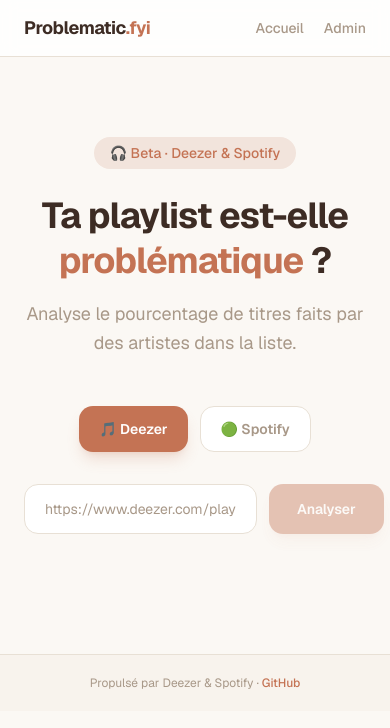
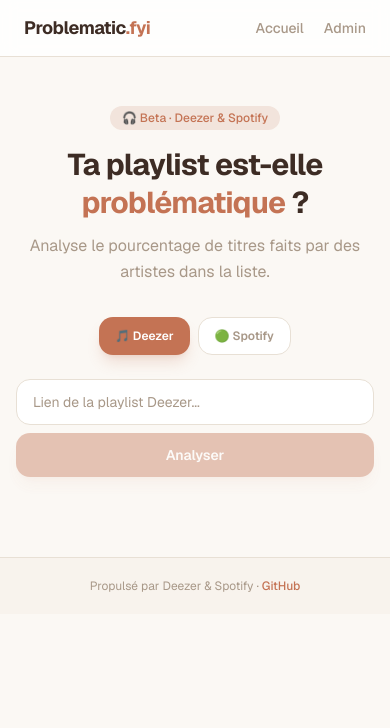
Before and after one commit to gzm-lab/deezer-problematic, a Next.js app: page / in a window 390 px wide. Shown: the top 728 px of the page. Built offline with nearby package versions, Linux system fonts and the light colour scheme.

Commit message:
feat: mobile responsive + clear/reset button
- Responsive: smaller text/padding on mobile, stacked input+button
- Clear button in input field (x) + 'Nouvelle analyse' on results
- Cleaner mobile layout

```diff
--- a/src/app/page.tsx
+++ b/src/app/page.tsx
@@ -1,6 +1,6 @@
 "use client";
 
-import { useState } from "react";
+import { useState, useRef } from "react";
 import { AnalysisResult } from "@/lib/types";
 
 export default function Home() {
@@ -9,6 +9,14 @@
   const [loading, setLoading] = useState(false);
   const [result, setResult] = useState<AnalysisResult | null>(null);
   const [error, setError] = useState<string | null>(null);
+  const inputRef = useRef<HTMLInputElement>(null);
+
+  function handleClear() {
+    setUrl("");
+    setResult(null);
+    setError(null);
+    inputRef.current?.focus();
+  }
 
   async function handleAnalyze(e: React.FormEvent) {
     e.preventDefault();
@@ -53,26 +61,26 @@
   };
 
   return (
-    <div className="max-w-2xl mx-auto px-6 py-20">
+    <div className="max-w-2xl mx-auto px-4 sm:px-6 py-12 sm:py-20">
       {/* Hero */}
-      <div className="text-center mb-12">
-        <div className="inline-flex items-center gap-2 px-4 py-1.5 rounded-full bg-accent-light text-accent text-sm font-medium mb-6">
+      <div className="text-center mb-8 sm:mb-12">
+        <div className="inline-flex items-center gap-2 px-3 sm:px-4 py-1 sm:py-1.5 rounded-full bg-accent-light text-accent text-xs sm:text-sm font-medium mb-4 sm:mb-6">
           🎧 Beta · Deezer &amp; Spotify
         </div>
-        <h1 className="text-4xl font-bold tracking-tight mb-4 text-foreground leading-tight">
+        <h1 className="text-3xl sm:text-4xl font-bold tracking-tight mb-3 sm:mb-4 text-foreground leading-tight">
           Ta playlist est-elle<br />
           <span className="text-accent">problématique</span>&nbsp;?
         </h1>
-        <p className="text-muted text-lg max-w-md mx-auto leading-relaxed">
+        <p className="text-muted text-base sm:text-lg max-w-md mx-auto leading-relaxed">
           Analyse le pourcentage de titres faits par des artistes dans la liste.
         </p>
       </div>
 
       {/* Platform selector */}
-      <div className="flex justify-center gap-3 mb-8">
+      <div className="flex justify-center gap-2 sm:gap-3 mb-6 sm:mb-8">
         <button
           onClick={() => { setPlatform("deezer"); setResult(null); setError(null); }}
-          className={`px-5 py-3 rounded-[var(--radius-md)] font-semibold text-sm transition-all ${
+          className={`px-4 sm:px-5 py-2.5 sm:py-3 rounded-[var(--radius-md)] font-semibold text-xs sm:text-sm transition-all ${
             platform === "deezer"
               ? "bg-accent text-white shadow-lg shadow-accent/20"
               : "bg-surface border border-border text-muted hover:text-foreground hover:border-accent/30"
@@ -82,7 +90,7 @@
         </button>
         <button
           onClick={() => { setPlatform("spotify"); setResult(null); setError(null); }}
-          className={`px-5 py-3 rounded-[var(--radius-md)] font-semibold text-sm transition-all ${
+          className={`px-4 sm:px-5 py-2.5 sm:py-3 rounded-[var(--radius-md)] font-semibold text-xs sm:text-sm transition-all ${
             platform === "spotify"
               ? "bg-accent text-white shadow-lg shadow-accent/20"
               : "bg-surface border border-border text-muted hover:text-foreground hover:border-accent/30"
@@ -93,23 +101,36 @@
       </div>
 
       {/* Input form */}
-      <form onSubmit={handleAnalyze} className="mb-10">
-        <div className="flex gap-3">
+      <form onSubmit={handleAnalyze} className="mb-8 sm:mb-10">
+        <div className="flex flex-col sm:flex-row gap-2 sm:gap-3">
+          <div className="flex-1 relative">
             <input
+              ref={inputRef}
               type="text"
               value={url}
               onChange={(e) => setUrl(e.target.value)}
               placeholder={
                 platform === "deezer"
-                ? "https://www.deezer.com/playlist/..."
-                : "https://open.spotify.com/playlist/..."
+                  ? "Lien de la playlist Deezer..."
+                  : "Lien de la playlist Spotify..."
               }
-            className="flex-1 px-5 py-3.5 rounded-[var(--radius-md)] bg-surface border border-border text-foreground placeholder:text-muted focus:outline-none focus:ring-2 focus:ring-accent/30 focus:border-accent transition-all text-sm"
+              className="w-full px-4 sm:px-5 py-3 sm:py-3.5 pr-10 rounded-[var(--radius-md)] bg-surface border border-border text-foreground placeholder:text-muted focus:outline-none focus:ring-2 focus:ring-accent/30 focus:border-accent transition-all text-sm"
             />
+            {url && (
+              <button
+                type="button"
+                onClick={handleClear}
+                className="absolute right-3 top-1/2 -translate-y-1/2 w-6 h-6 rounded-full bg-border/50 text-muted hover:bg-border hover:text-foreground flex items-center justify-center transition-colors text-xs"
+                title="Effacer"
+              >
+                ✕
+              </button>
+            )}
+          </div>
           <button
             type="submit"
             disabled={loading || !url.trim()}
-            className="px-7 py-3.5 rounded-[var(--radius-md)] bg-accent text-white font-semibold text-sm hover:bg-accent-hover disabled:opacity-40 disabled:cursor-not-allowed transition-all shadow-lg shadow-accent/15"
+            className="px-7 py-3 sm:py-3.5 rounded-[var(--radius-md)] bg-accent text-white font-semibold text-sm hover:bg-accent-hover disabled:opacity-40 disabled:cursor-not-allowed transition-all shadow-lg shadow-accent/15 whitespace-nowrap"
           >
             {loading ? (
               <span className="flex items-center gap-2">
@@ -124,9 +145,15 @@
 
       {/* Error */}
       {error && (
-        <div className="p-5 rounded-[var(--radius-md)] bg-danger-light border border-danger/20 text-danger mb-8">
+        <div className="p-4 sm:p-5 rounded-[var(--radius-md)] bg-danger-light border border-danger/20 text-danger mb-6 sm:mb-8 relative group">
           <p className="font-semibold text-sm mb-1">Erreur</p>
           <p className="text-sm opacity-90">{error}</p>
+          <button
+            onClick={handleClear}
+            className="absolute top-3 right-3 text-xs text-danger/60 hover:text-danger transition-colors opacity-0 group-hover:opacity-100"
+          >
+            ✕ Effacer
+          </button>
         </div>
       )}
 
@@ -134,23 +161,32 @@
       {result && (
         <div className="rounded-[var(--radius-lg)] bg-surface border border-border overflow-hidden shadow-sm">
           {/* Header */}
-          <div className="p-8 border-b border-border">
-            <p className="text-xs text-muted uppercase tracking-wider font-semibold mb-3">
+          <div className="p-5 sm:p-8 border-b border-border">
+            <div className="flex items-start justify-between mb-3">
+              <p className="text-xs text-muted uppercase tracking-wider font-semibold">
                 {result.platform === "spotify" ? "🟢 Spotify" : "🎵 Deezer"} · Playlist
               </p>
-            <p className="text-lg font-bold text-foreground mb-6">
+              <button
+                onClick={handleClear}
+                className="text-xs text-muted hover:text-foreground transition-colors ml-2 flex-shrink-0"
+                title="Nouvelle analyse"
+              >
+                ✕ Nouvelle analyse
+              </button>
+            </div>
+            <p className="text-base sm:text-lg font-bold text-foreground mb-4 sm:mb-6 break-words">
               {result.playlistTitle || `Playlist ${result.playlistId}`}
             </p>
-            <div className="flex items-baseline gap-4">
-              <span className={`text-6xl font-extrabold tracking-tight ${getScoreColor(result.percentage)}`}>
+            <div className="flex items-baseline gap-3 sm:gap-4">
+              <span className={`text-4xl sm:text-6xl font-extrabold tracking-tight ${getScoreColor(result.percentage)}`}>
                 {result.percentage}%
               </span>
-              <span className="text-muted text-sm">
+              <span className="text-muted text-xs sm:text-sm">
                 {result.matchingTracks} / {result.totalTracks} titres problématiques
               </span>
             </div>
             {/* Progress bar */}
-            <div className="mt-5 h-2.5 bg-bg-warm rounded-full overflow-hidden">
+            <div className="mt-4 sm:mt-5 h-2 sm:h-2.5 bg-bg-warm rounded-full overflow-hidden">
               <div
                 className={`h-full rounded-full transition-all duration-700 ease-out ${getBarColor(result.percentage)}`}
                 style={{ width: `${Math.min(result.percentage, 100)}%` }}
@@ -160,24 +196,24 @@
 
           {/* Track details */}
           {result.matchingTrackDetails.length > 0 && (
-            <div className="p-8">
-              <h3 className="text-xs font-semibold text-muted uppercase tracking-wider mb-4">
+            <div className="p-5 sm:p-8">
+              <h3 className="text-xs font-semibold text-muted uppercase tracking-wider mb-3 sm:mb-4">
                 Titres problématiques trouvés
               </h3>
-              <div className="space-y-1.5">
+              <div className="space-y-1 sm:space-y-1.5">
                 {result.matchingTrackDetails.map((track, i) => (
                   <div
                     key={i}
-                    className="flex items-center gap-4 p-3 rounded-[var(--radius-sm)] hover:bg-bg-warm transition-colors"
+                    className="flex items-center gap-3 sm:gap-4 p-2.5 sm:p-3 rounded-[var(--radius-sm)] hover:bg-bg-warm transition-colors"
                   >
                     {track.cover ? (
                       <img
                         src={track.cover}
                         alt={track.title}
-                        className="w-11 h-11 rounded-lg object-cover shadow-sm flex-shrink-0"
+                        className="w-10 h-10 sm:w-11 sm:h-11 rounded-lg object-cover shadow-sm flex-shrink-0"
                       />
                     ) : (
-                      <div className="w-11 h-11 rounded-lg bg-bg-warm border border-border flex items-center justify-center text-muted flex-shrink-0">
+                      <div className="w-10 h-10 sm:w-11 sm:h-11 rounded-lg bg-bg-warm border border-border flex items-center justify-center text-muted flex-shrink-0 text-xs">
                         🎵
                       </div>
                     )}
```
Lines whose indentation alone changed are shown as unchanged.
